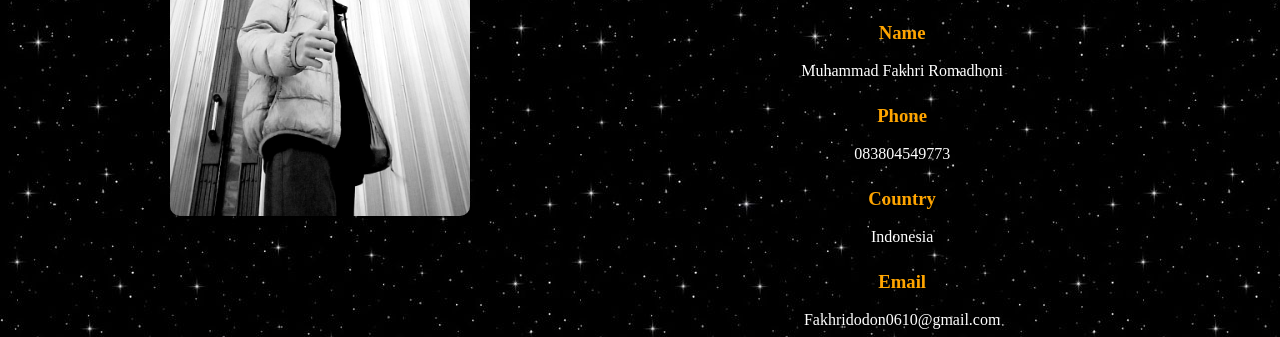
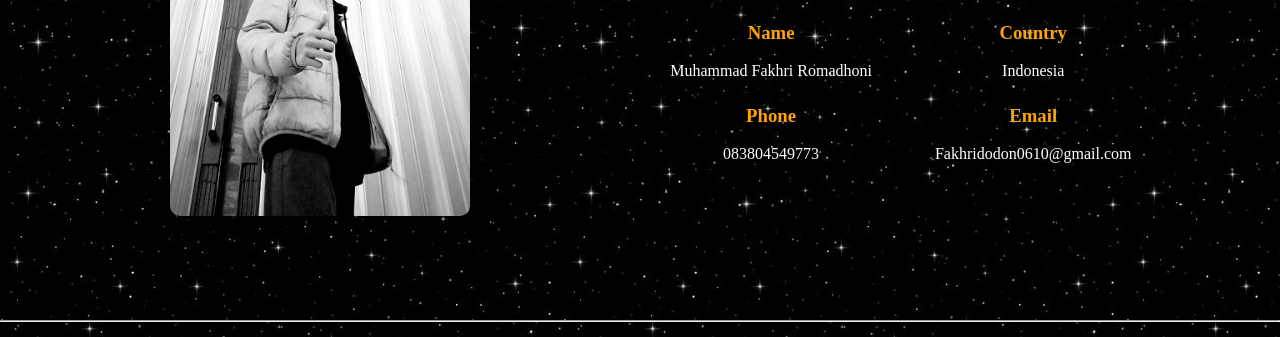
Before and after one commit to Fakhri-Dodon/Fakhri-Dodon.github.io, a plain HTML site: page aboutme.html in a window 1280 px wide. Shown: the part 221-558 px from the top of the page. Drawn offline with Linux system fonts and the light colour scheme.

Commit message:
update 11.31

```diff
--- a/aboutme.css
+++ b/aboutme.css
@@ -145,13 +145,14 @@ h2 {
 
 .container3 {
 	display: flex;
-	flex-direction: column;
+/*	flex-direction: column;*/
 }
 
 .container {
 	display: flex;
 	flex-direction: column;
-	justify-content: space-around;
+	justify-content: space-between;
+	width: 100%;
 }
 
 .row {
@@ -180,8 +181,9 @@ p {
 
 .container2 {
 	display: flex;
-	justify-content: space-around;
+	justify-content: space-between;
 	flex-direction: column;
+	width: 100%;
 }
 
 .left2 {
```
